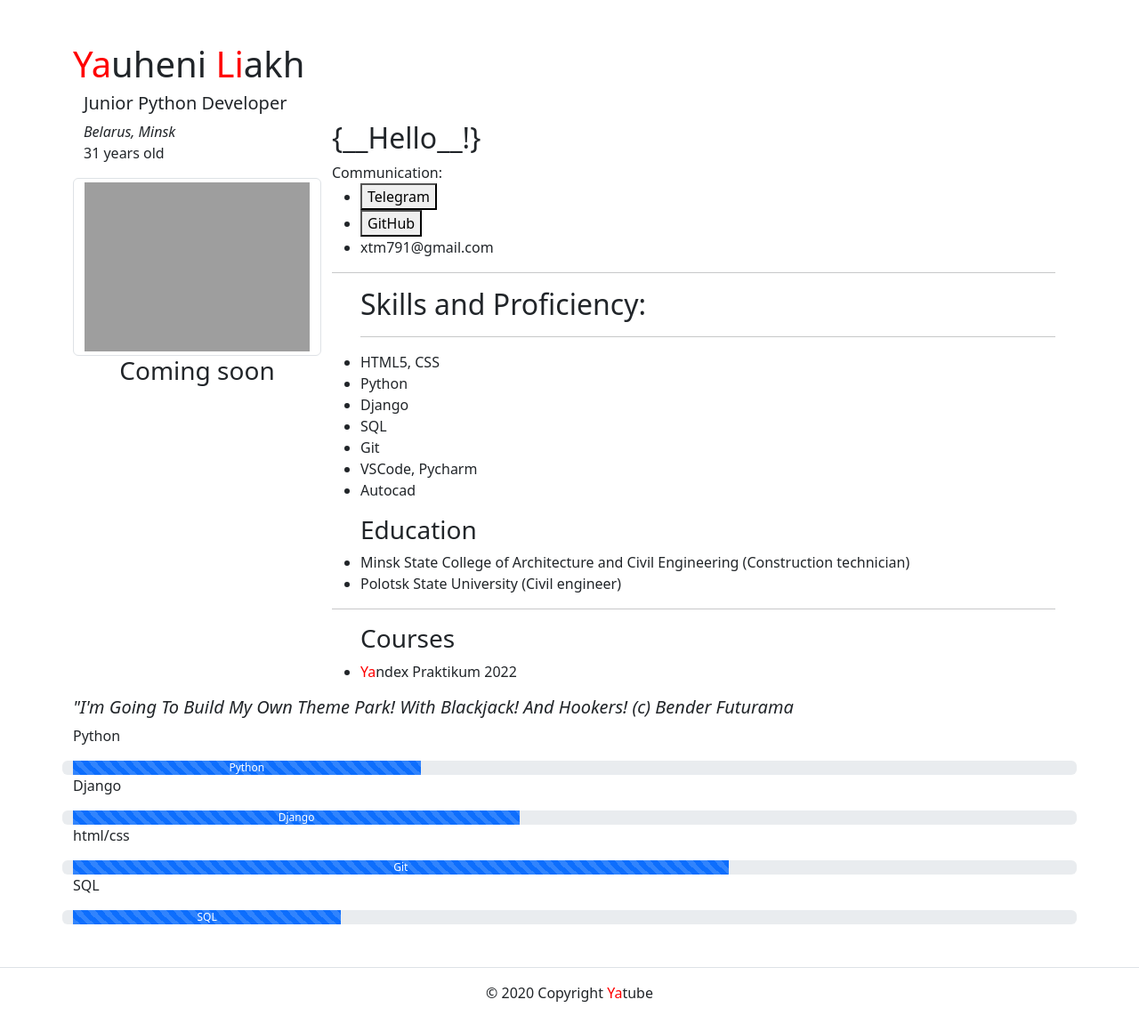
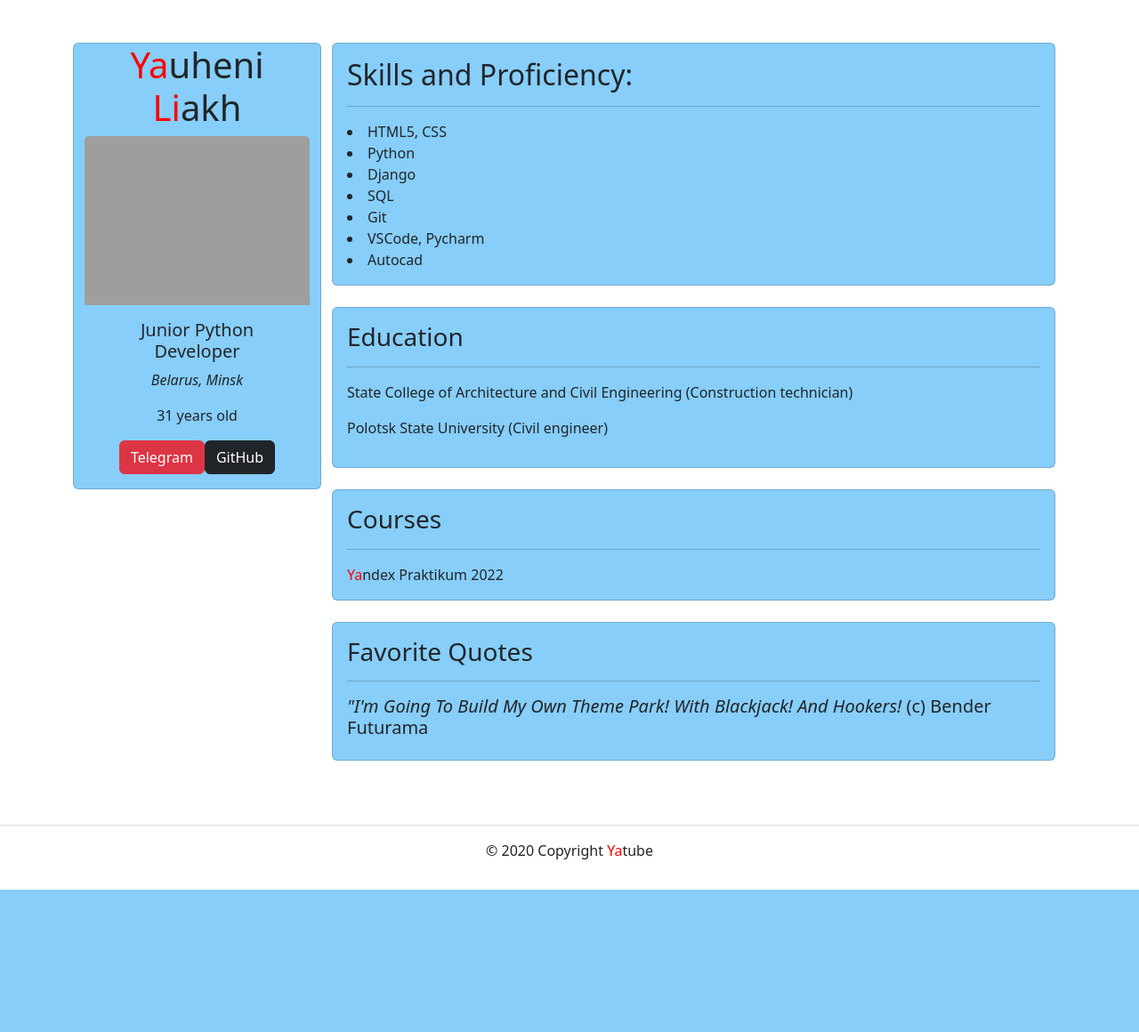
Before and after one commit to xtmmes/xtmnetwork, a Django app: template yatube/templates/about/author.html in a window 1280 px wide. Shown: the part 56-1216 px from the top of the page at 89% size. After the commit the page ends 1056 px from the top, so only its background shows below. Run offline with Django 3.2, Linux system fonts and the light colour scheme; the template is opened without the code that fills it: most values are stand-ins (such as "Sample title", 1, 10 or a date in 2020); some libraries are stand-ins or nearby versions; grey boxes are pictures that could not be loaded.

Commit message:
Исправил страницу профиля и карточки

```diff
--- a/yatube/templates/about/author.html
+++ b/yatube/templates/about/author.html
@@ -2,139 +2,80 @@
 {% load static %}
 {% block title %}Об авторе{% endblock %}
 {% block content %}
-
-
+<div class="divContent container">
+  <div class="row">
+    <div class="col-sm-3">
+      <div class="row text-center">
+        <div class="card" style="width: 18rem; background-color: lightskyblue">
           <div class="page-header">
             <h1><span style="color:red">Ya</span>uheni <span style="color:red">Li</span>akh</h1>
           </div>
-<div class="divContent container">
-  <div class="row">
-    <h2 class="lead">Junior Python Developer</h2>
-    <div class="col-sm-3">
-      <blockquote>
+          <img src="{% static 'img/fav/avatar.jpg' %}" class="card-img-top" alt="...">
+          <div class="card-body">
+            <h5 class="card-title">Junior Python Developer</h5>
+            <p class="card-text">
               <i>Belarus, Minsk</i>
-        <footer>31 years old</footer>
-      </blockquote>
-      <div class="row text-center">
-        <img src="{% static 'img/fav/avatar.jpg' %}" alt="boy" width="150px" class="img-responsive img-circle img-thumbnail">
-      </div>
-      <div class="row text-center">
-        <h3>Coming soon</h3>
-      </div>
-
-    </div>
-    <div class="col-sm-9">
-      <div class="jumbotron">
-        <h2> {__Hello__!}</h2>
-          Communication:
-        <ul>
-        <div class="col-sm-3">
-          <li>
+              <p>31 years old</p>
+            </p>
+                    <div class="btn-group" role="group" aria-label="Basic mixed styles example">
             <a href="https://t.me/xtm77">
-              <button class="btn-primary">
-                Telegram
-              </button>
+            <button type="button" class="btn btn-danger">Telegram</button>
             </a>
-          </li>
-        </div>
-        <div class="col-sm-3">
-          <li>
             <a href="https://github.com/xtmmes">
-              <button class="btn-primary">
-                GitHub
-              </button>
+            <button type="button" class="btn btn-dark">GitHub</button>
             </a>
-          </li>
-        </div>
-        <div class="col-sm-3">
-          <li>
-            xtm791@gmail.com
-          </li>
-        </div>
-        </ul>
-        <hr>
-        <ul>
-          <h2>
-            Skills and Proficiency:
-          </h2>
-          <hr>
-          <li>
-            HTML5, CSS
-          </li>
-          <li>
-            Python
-          </li>
-          <li>
-            Django
-          </li>
-          <li>
-            SQL
-          </li>
-          <li>
-            Git
-          </li>
-          <li>
-            VSCode, Pycharm
-          </li>
-          <li>
-            Autocad
-          </li>
-        </ul>
-        <ul>
-          <b>
-            <h3>
-              Education
-            </h3>
-          </b>
-          <li>Minsk State College of Architecture and Civil Engineering  (Construction technician)</li>
-          <li>Polotsk State University (Сivil engineer)    </li>
-        </ul>
-        <hr>
-        <ul>
-          <b><h3>Courses</h3></b>
-          <li><span style="color:red">Ya</span>ndex Praktikum 2022 </li>
-        </ul>
           </div>
           </div>
         </div>
       </div>
-<div class="row">
-  <h2 id="skill" class="lead">
-    <i>"I'm Going To Build My Own Theme Park!
-            With Blackjack! And Hookers!  (c) Bender Futurama
-    </i>
-  </h2>
-  <p>
-    <span class="label label-success">Python</span>
-  </p>
-  <div class="progress">
-    <div class="progress-bar progress-bar-success progress-bar-striped active" style="width: 35%;">
-      <span>Python</span>
+    </div>
+    <div class="col-sm-9">
+      <div class="jumbotron">
+        <div class="card" style=" background-color: lightskyblue">
+          <div class="card-body">
+            <h2> Skills and Proficiency:</h2>
+            <hr>
+            <li>HTML5, CSS</li>
+            <li>Python</li>
+            <li>Django</li>
+            <li>SQL</li>
+            <li>Git</li>
+            <li>VSCode, Pycharm</li>
+            <li>Autocad</li>
           </div>
         </div>
-  <p>
-  <span class="label label-success">Django</span>
-  </p>
-  <div class="progress">
-    <div class="progress-bar progress-bar-danger progress-bar-striped active" style="width: 45%;">
-      <span>Django</span>
+          <br>
+          <div class="card" style=" background-color: lightskyblue">
+            <div class="card-body">
+              <h3>Education</h3>
+              <hr>
+              <p>State College of Architecture and Civil Engineering  (Construction technician)</p>
+              <p>Polotsk State University (Сivil engineer)</p>
             </div>
           </div>
-  <p>
-  <span class="label label-info">html/css</span>
-  </p>
-  <div class="progress">
-    <div class="progress-bar progress-bar-info progress-bar-striped active" style="width: 66%;">
-      <span>Git</span>
+          <br>
+          <div class="card" style=" background-color: lightskyblue">
+            <div class="card-body">
+              <b><h3>Courses</h3></b>
+              <hr>
+              <span style="color:red">Ya</span>ndex Praktikum 2022
             </div>
           </div>
-  <p>
-    <span class="label label-warning">SQL</span>
-  </p>
-  <div class="progress">
-    <div class="progress-bar progress-bar-warning progress-bar-striped active" style="width: 27%;">
-      <span>SQL</span>
+          <br>
+          <div class="card" style=" background-color: lightskyblue">
+            <div class="card-body">
+              <h2 id="skill" class="lead">
+              <b><h3>Favorite Quotes</h3></b>
+              <hr>
+              <i><b>"I'm Going To Build My Own Theme Park!
+              With Blackjack! And Hookers!</b></i>  (c) Bender Futurama
+              </h2>
+            </div>
+          </div>
+          <br>
         </div>
       </div>
     </div>
+  </div>
+
 {% endblock %}
--- a/yatube/templates/posts/index.html
+++ b/yatube/templates/posts/index.html
@@ -3,7 +3,7 @@
  {% load cache %}
 
 {% block title %}
-  Последние обновления на сайте
+  Последние обновления на сайте:
 {% endblock title %}
 
 {% block content %}
```
Also changed, not shown: yatube/templates/includes/post_card.html (+16 -15 lines). Lines whose indentation alone changed are shown as unchanged.
